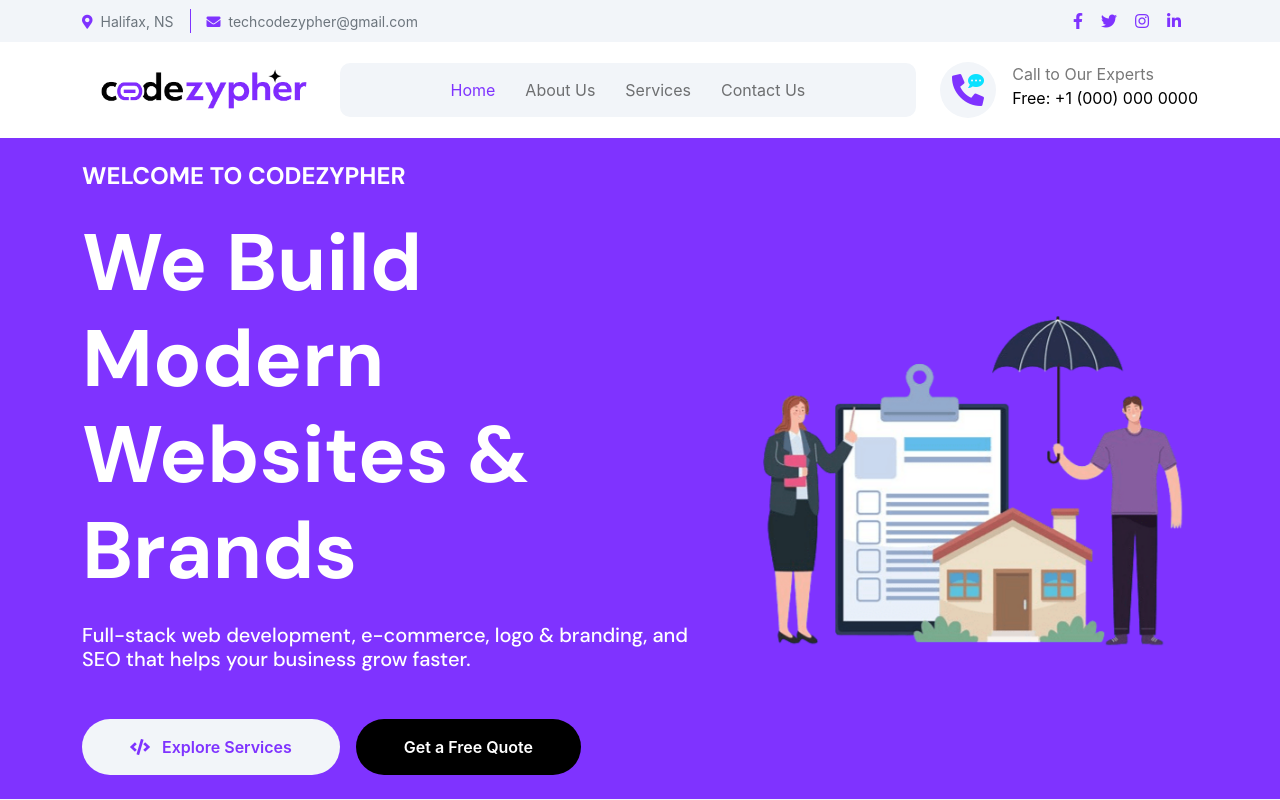
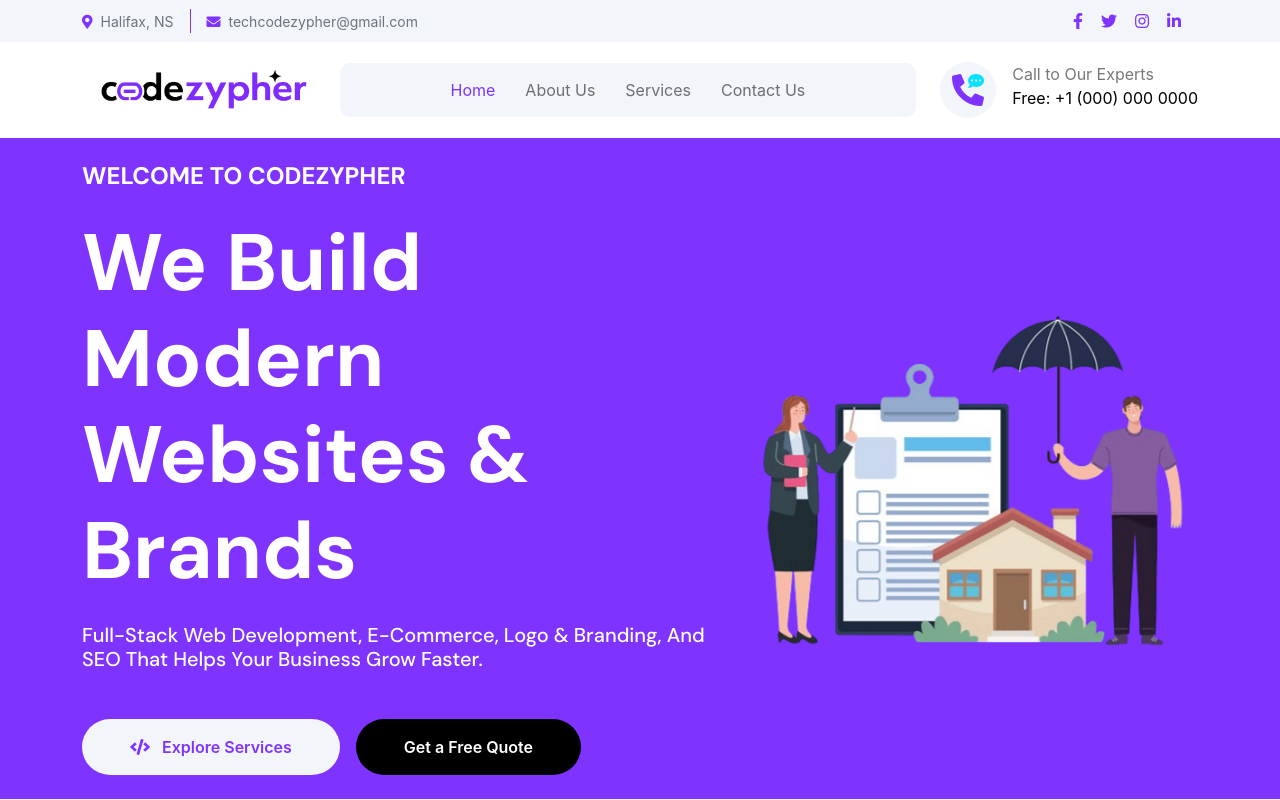
Before and after one commit to sanjeevsharma98103-cmyk/zypher-website, a React (Create React App) app: page / in a window 1280 px wide. Shown: the top 800 px of the page. Built offline with nearby package versions, Linux system fonts and the light colour scheme.

Commit message:
Capitalize home page text

```diff
--- a/src/pages/Index.jsx
+++ b/src/pages/Index.jsx
@@ -89,7 +89,7 @@ const PrevArrow = ({ onClick }) => (
                 <h1 className="display-1 text-white mb-4">
                   We Build Modern Websites & Brands
                 </h1>
-                <h6 className="mb-5 fs-5 text-white">
+                <h6 className="mb-5 fs-5 text-white text-capitalize">
                   Full-stack web development, e-commerce, logo & branding, and SEO that
                   helps your business grow faster.
                 </h6>
```
